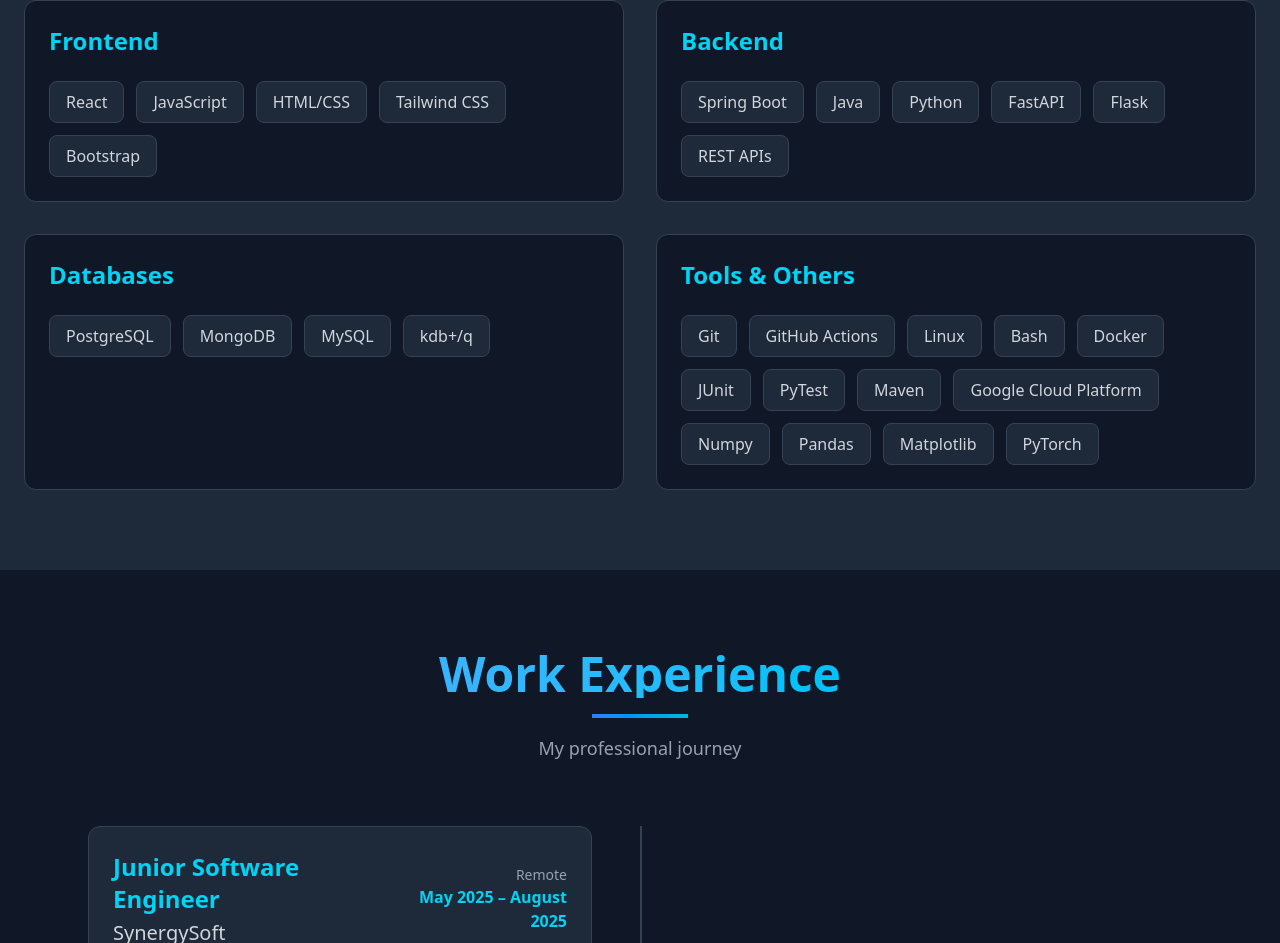
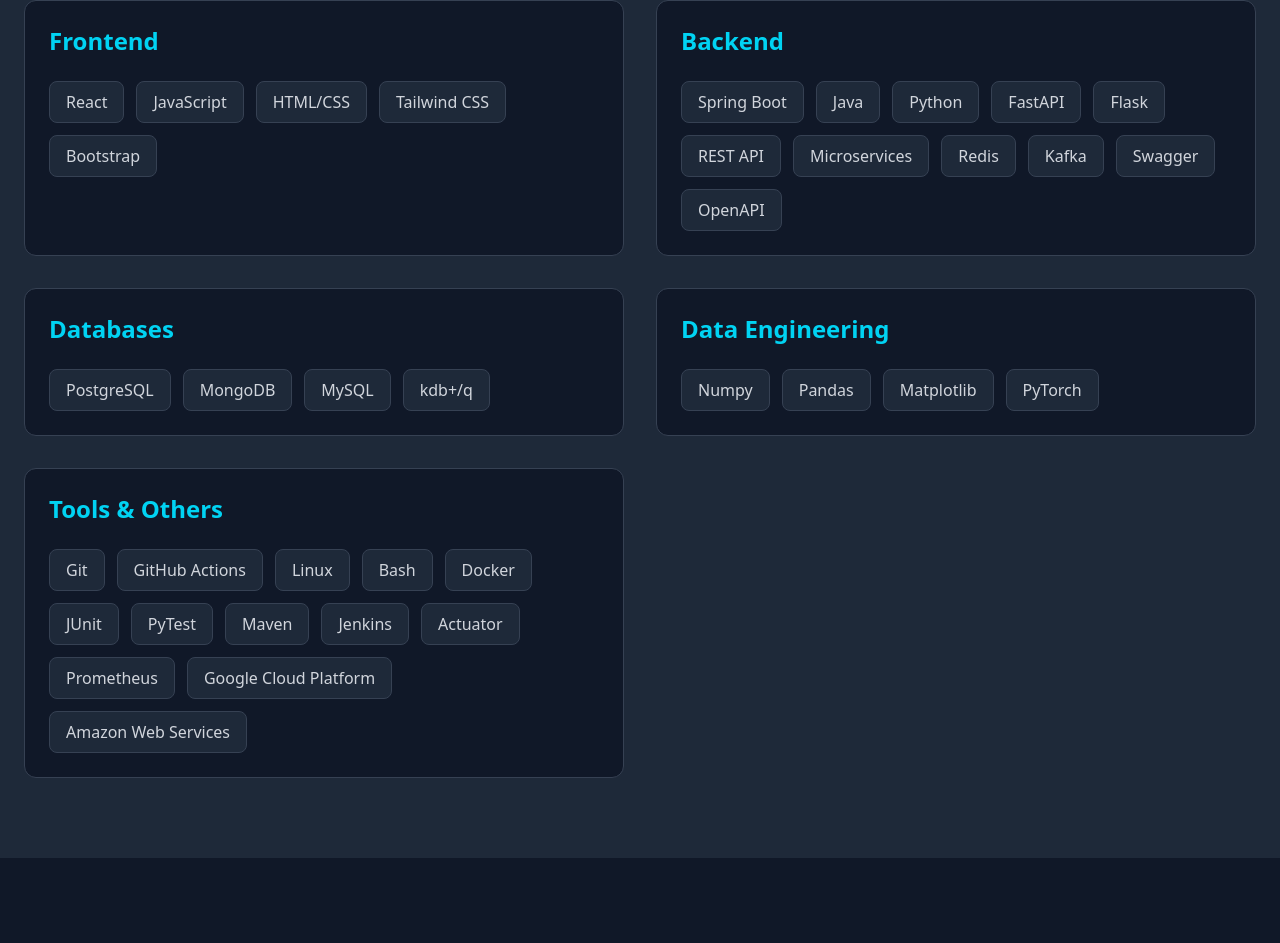
Before and after one commit to MarkOmelyanenko/portfolio-page, a React app: page / in a window 1280 px wide. Shown: the part 1952-2895 px from the top of the page. Built offline with nearby package versions, Linux system fonts and the light colour scheme; the HTML template or start-up script is replaced by a standard one.

Commit message:
adit skills section

```diff
--- a/src/components/Skills.jsx
+++ b/src/components/Skills.jsx
@@ -4,21 +4,31 @@
 const skillCategories = [
   {
     title: "Frontend",
-    skills: [
-      "React",
-      "JavaScript",
-      "HTML/CSS",
-      "Tailwind CSS",
-      "Bootstrap",
-    ],
+    skills: ["React", "JavaScript", "HTML/CSS", "Tailwind CSS", "Bootstrap"],
   },
   {
     title: "Backend",
-    skills: ["Spring Boot", "Java", "Python", "FastAPI", "Flask", "REST APIs"],
+    skills: [
+      "Spring Boot",
+      "Java",
+      "Python",
+      "FastAPI",
+      "Flask",
+      "REST API",
+      "Microservices",
+      "Redis",
+      "Kafka",
+      "Swagger",
+      "OpenAPI",
+    ],
   },
   {
     title: "Databases",
     skills: ["PostgreSQL", "MongoDB", "MySQL", "kdb+/q"],
+  },
+  {
+    title: "Data Engineering",
+    skills: ["Numpy", "Pandas", "Matplotlib", "PyTorch"],
   },
   {
     title: "Tools & Others",
@@ -31,11 +41,11 @@
       "JUnit",
       "PyTest",
       "Maven",
+      "Jenkins",
+      "Actuator",
+      "Prometheus",
       "Google Cloud Platform",
-      "Numpy",
-      "Pandas",
-      "Matplotlib",
-      "PyTorch",
+      "Amazon Web Services",
     ],
   },
 ];
```
